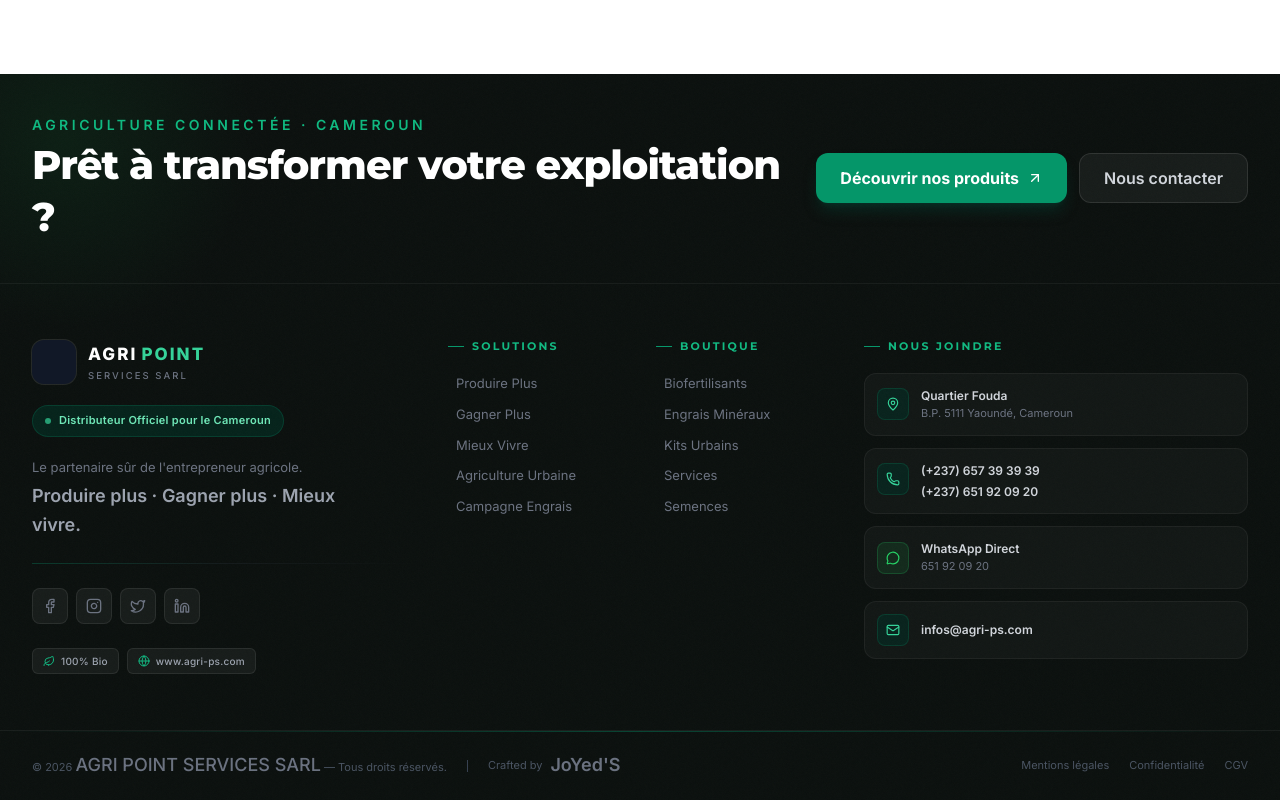
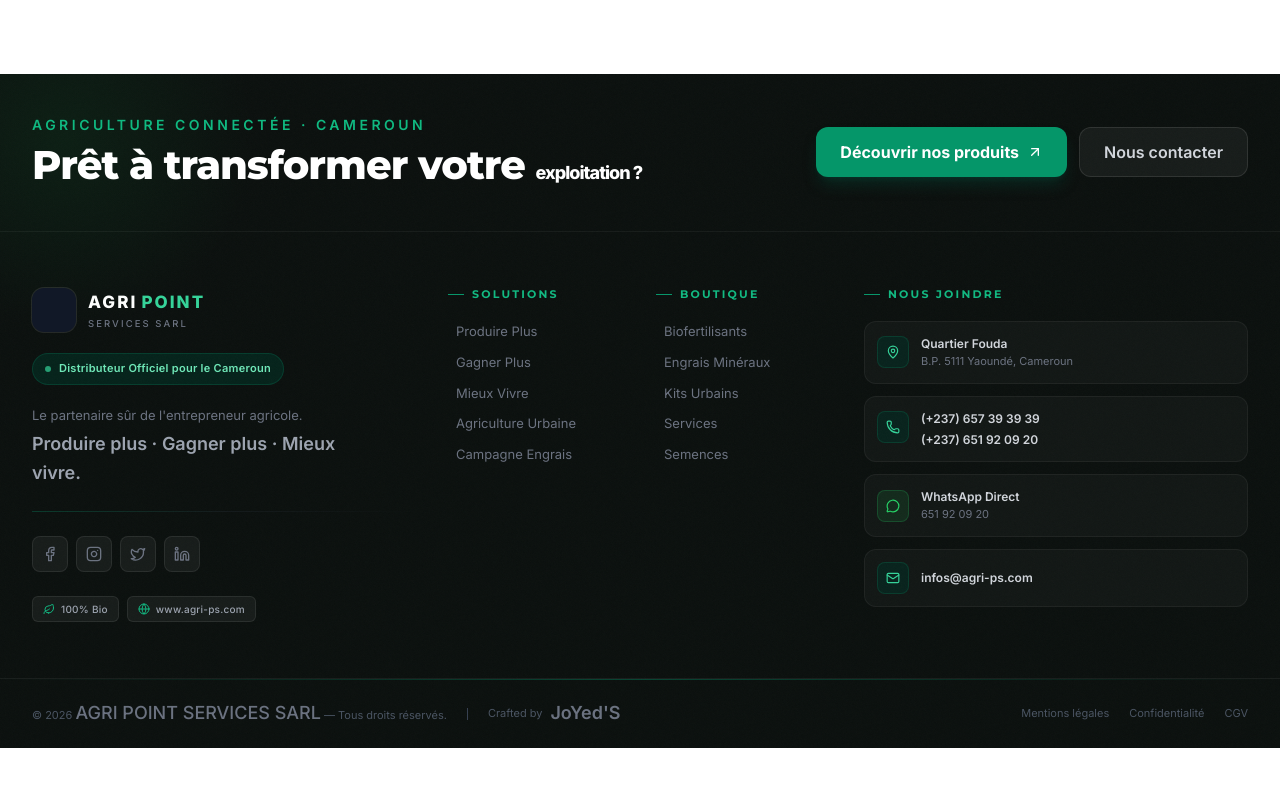
Before and after one commit to jolu-bot/agri-point-ecommerce, a Next.js app: page / in a window 1280 px wide. Shown: the part 4305-5105 px from the top of the page. After the commit the page ends 5053 px from the top, so only its background shows below. Built offline with nearby package versions, Linux system fonts and the light colour scheme; no server answers; the database is empty.

Commit message:
fix(footer): evite le retour a la ligne avant le point d'interrogation

```diff
--- a/components/layout/Footer.tsx
+++ b/components/layout/Footer.tsx
@@ -57,7 +57,7 @@
           <div>
             <p className="text-xs uppercase tracking-[0.25em] text-emerald-500 font-semibold mb-1">Agriculture Connectée · Cameroun</p>
             <h2 className="text-2xl md:text-3xl font-extrabold text-white leading-tight">
-              Prêt à transformer votre exploitation ?
+              Prêt à transformer votre <span className="whitespace-nowrap">exploitation ?</span>
             </h2>
           </div>
           <div className="flex flex-col sm:flex-row gap-3 flex-shrink-0">
```
